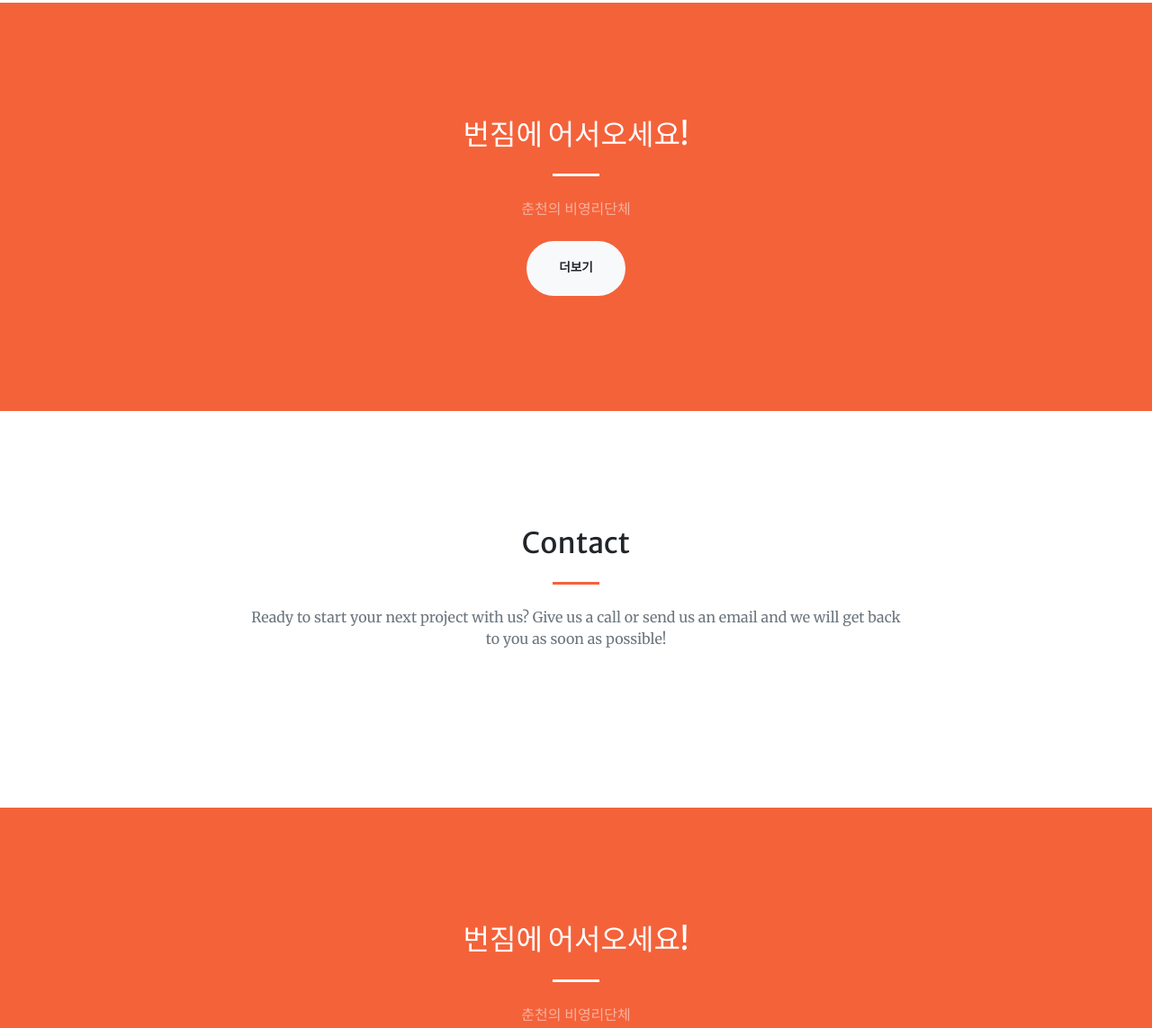
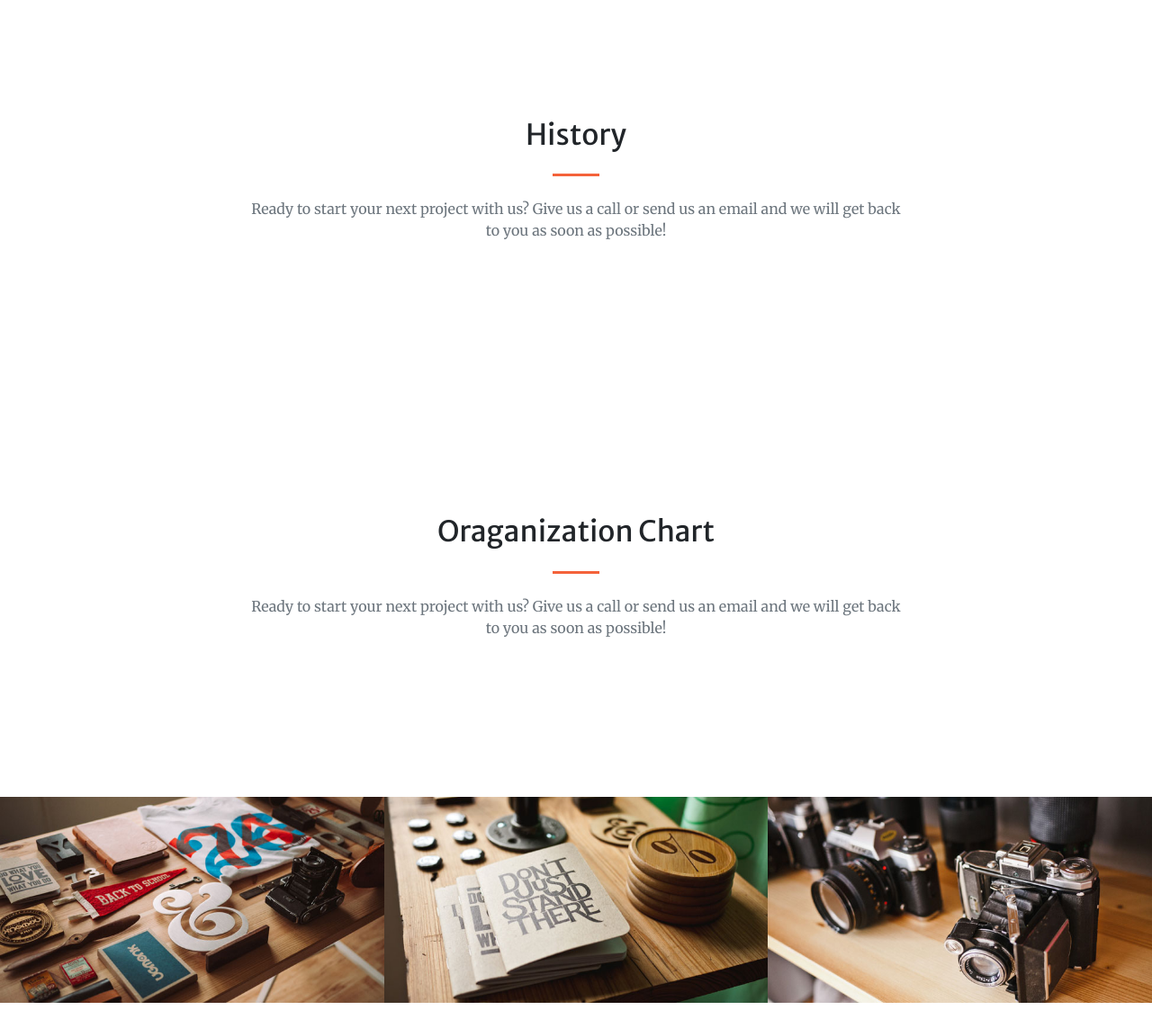
Before and after one commit to lava-35/lava-35.github.io, a website with bundled scripts: page index.html in a window 1280 px wide. Shown: the part 1793-2936 px from the top of the page at 90% size. Built offline with nearby package versions, Linux system fonts and the light colour scheme.

Commit message:
Add files via upload

```diff
--- a/index.html
+++ b/index.html
@@ -126,26 +126,12 @@
     </div>
   </section>
 
-   <!-- About Section -->
-  <section class="page-section bg-primary" id="about">
-    <div class="container">
-      <div class="row justify-content-center">
-        <div class="col-lg-8 text-center">
-          <h2 class="text-white mt-0">번짐에 어서오세요!</h2>
-          <hr class="divider light my-4">
-          <p class="text-white-50 mb-4">춘천의 비영리단체</p>
-          <a class="btn btn-light btn-xl js-scroll-trigger" href="#services">더보기</a>
-        </div>
-      </div>
-    </div>
-  </section>
-
   <!-- History Section -->
   <section class="page-section" id="history">
     <div class="container">
       <div class="row justify-content-center">
         <div class="col-lg-8 text-center">
-          <h2 class="mt-0">Contact</h2>
+          <h2 class="mt-0">History</h2>
           <hr class="divider my-4">
           <p class="text-muted mb-5">Ready to start your next project with us? Give us a call or send us an email and we will get back to you as soon as possible!</p>
         </div>
@@ -154,17 +140,16 @@
   </section>
 
   <!-- Oraganization Chart Section -->
-  <section class="page-section bg-primary" id="chart">
+  <section class="page-section" id="chart">
     <div class="container">
       <div class="row justify-content-center">
         <div class="col-lg-8 text-center">
-          <h2 class="text-white mt-0">번짐에 어서오세요!</h2>
-          <hr class="divider light my-4">
-          <p class="text-white-50 mb-4">춘천의 비영리단체</p>
-          <a class="btn btn-light btn-xl js-scroll-trigger" href="#services">더보기</a>
+          <h2 class="mt-0">Oraganization Chart</h2>
+          <hr class="divider my-4">
+          <p class="text-muted mb-5">Ready to start your next project with us? Give us a call or send us an email and we will get back to you as soon as possible!</p>
         </div>
       </div>
-    </div>
+	</div>
   </section>
 
   <!-- Photo Album Section -->
```
